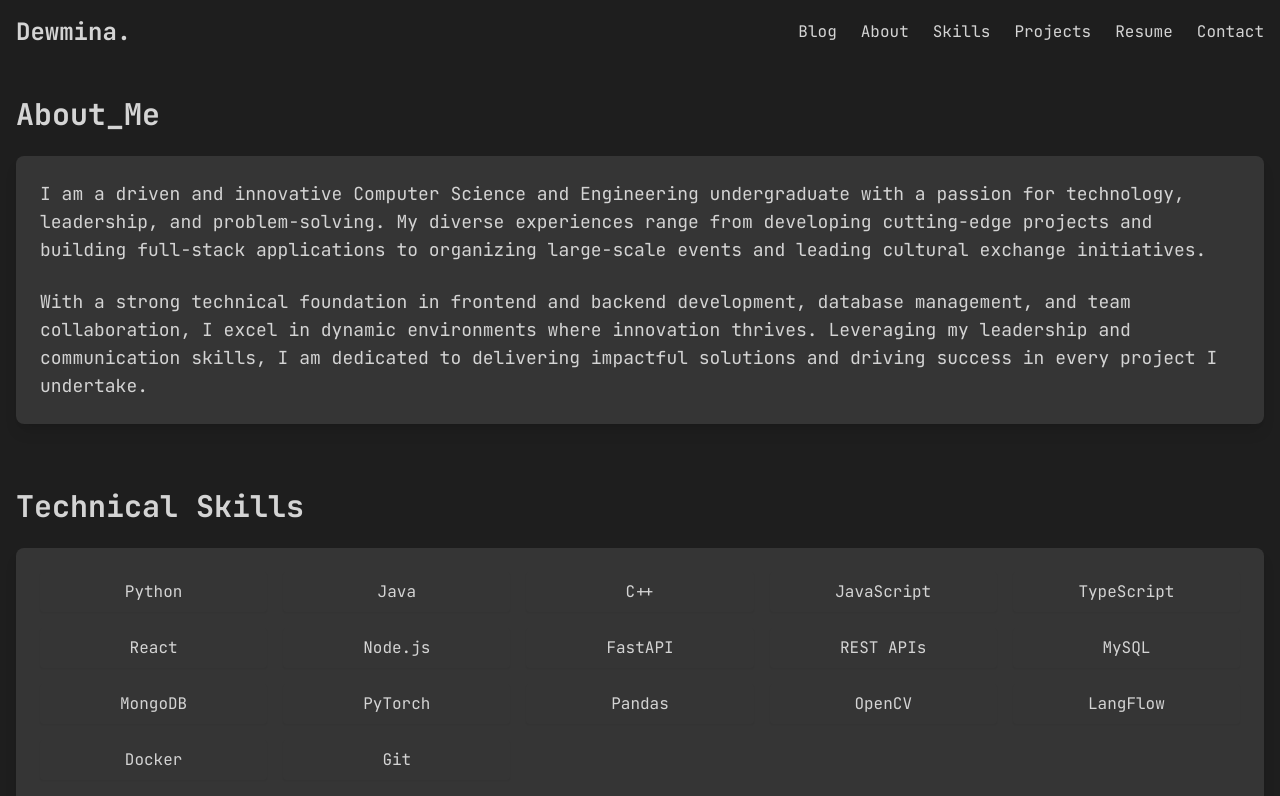
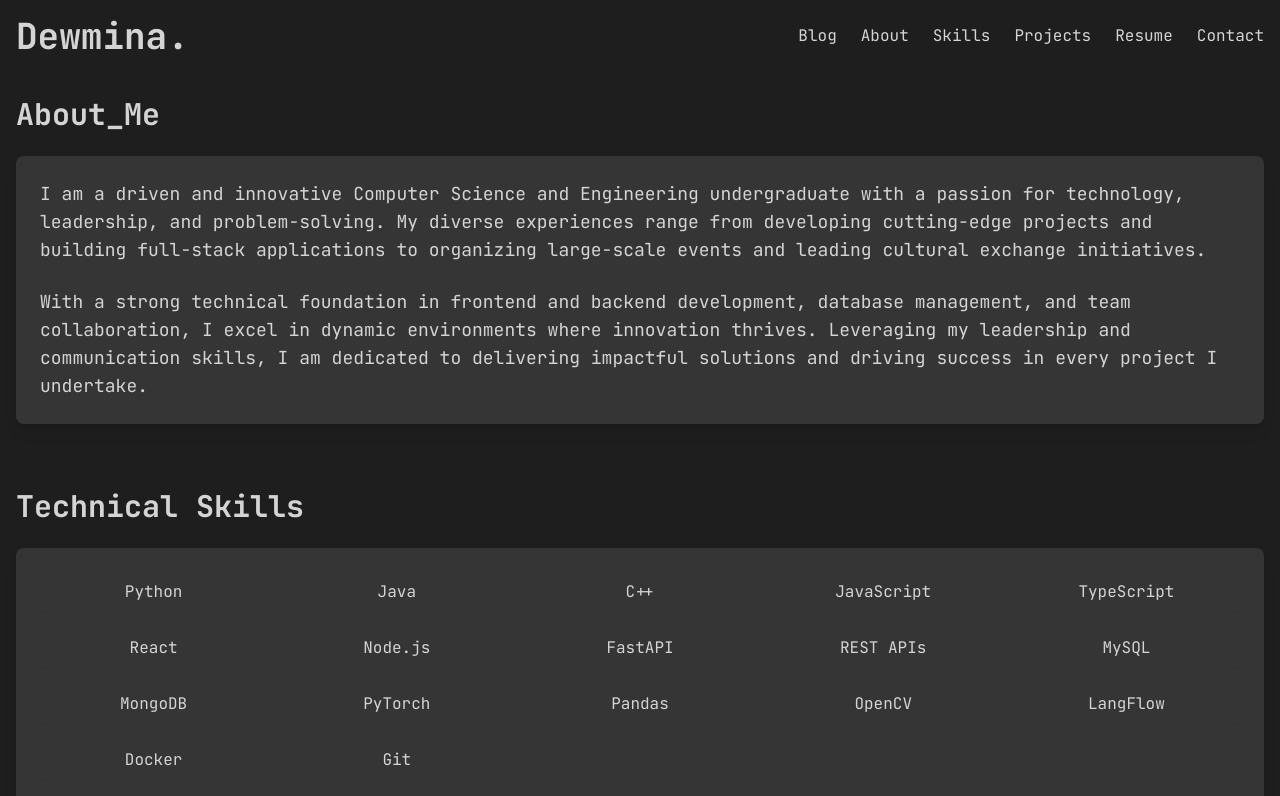
Before and after one commit to dewminawijekoon/dewmina.me, a Next.js app: page / in a window 1280 px wide. Shown: the top 796 px of the page. Built offline with nearby package versions, Linux system fonts and the light colour scheme.

Commit message:
Logo Largen

```diff
--- a/app/components/Header.tsx
+++ b/app/components/Header.tsx
@@ -49,7 +49,7 @@ export default function Header() {
         isScrolled ? 'bg-background/95 backdrop-blur-md shadow-lg py-2' : 'bg-transparent py-4'
       }`}>
         <nav className="container mx-auto px-4 flex justify-between items-center">
-          <Link href="/" className="text-2xl font-bold text-primary z-30 relative">
+          <Link href="/" className="text-2xl md:text-3xl lg:text-4xl font-bold text-primary z-30 relative">
             Dewmina.
           </Link>
 
```
